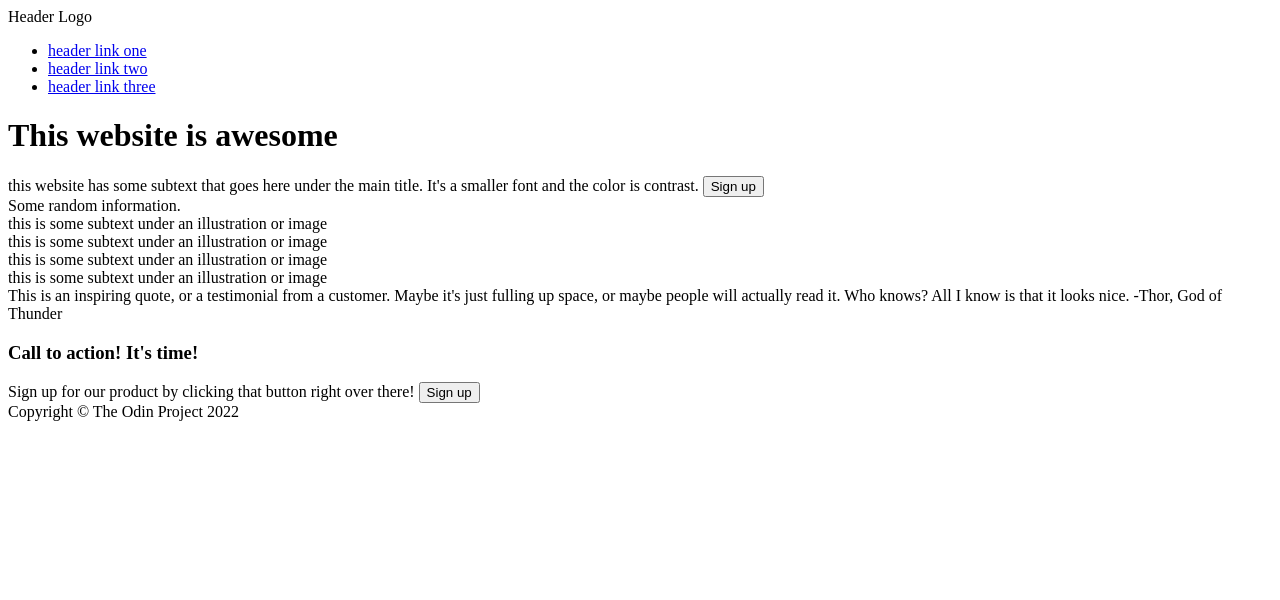
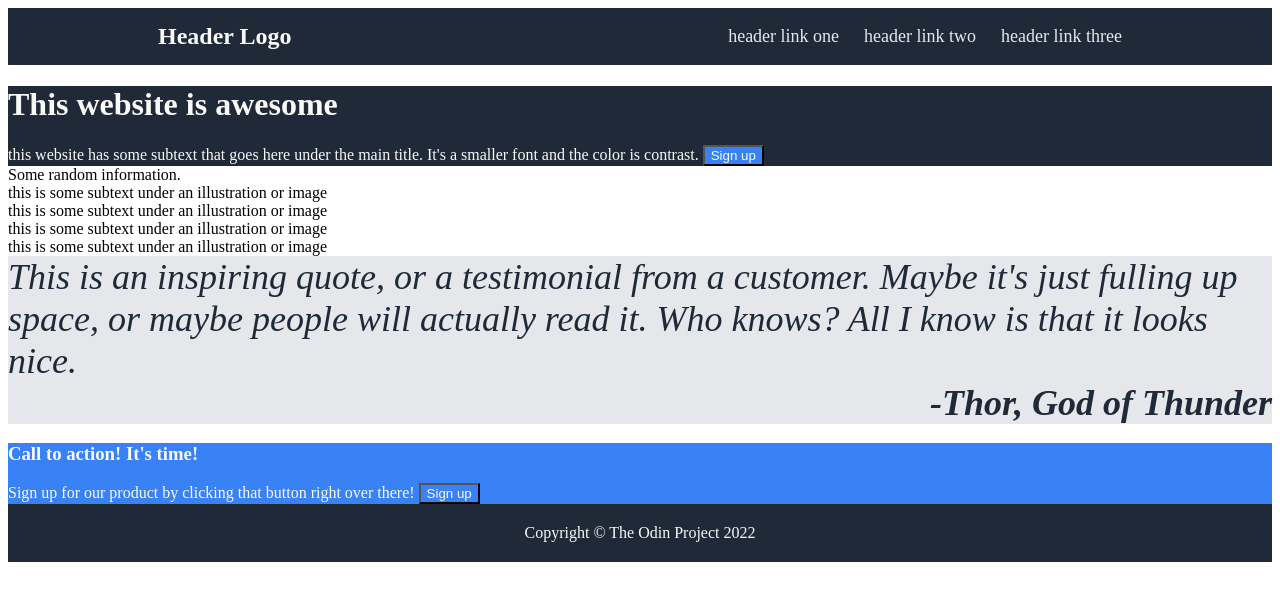
Before and after one commit to Ukasz3/landing-page, a plain HTML site: page Index.html in a window 1280 px wide. Drawn offline with Linux system fonts and the light colour scheme.

Commit message:
Add css landing page
Add color and font size for all sections except .info2

```diff
--- a/Index.html
+++ b/Index.html
@@ -3,6 +3,7 @@
     <head>
         <title>Landing Page</title>
         <meta charset="utf-8">
+        <link rel="stylesheet" href="style.css">
     </head>
 
     <body>
@@ -15,7 +16,7 @@
             </ul>
         </div>
         <div class="body">
-            <div class="info">
+            <div class="info1">
                 <div class="text" >
                     <h1>This website is awesome</h1>
                     this website has some subtext that goes here under the main title. It's a smaller font and the color is contrast.
@@ -25,7 +26,7 @@
 
                 </div>
             </div>
-            <div class="info">
+            <div class="info2">
                 Some random information.
                 <div class="container">
                     <div class="item">
@@ -46,11 +47,11 @@
                     </div>
                 </div>
             </div>
-            <div class="info">
+            <div class="info3">
                 This is an inspiring quote, or a testimonial from a customer. Maybe it's just fulling up space, or maybe people will actually read it. Who knows? All I know is that it looks nice.
-                -Thor, God of Thunder
+                <div class="quote">-Thor, God of Thunder</div>
             </div>
-            <div class="info">
+            <div class="info4">
                 <div class="call-to-action">
                     <h3>Call to action! It's time!</h3>
                     Sign up for our product by clicking that button right over there!
--- /dev/null
+++ b/style.css
@@ -0,0 +1,69 @@
+body {
+    display: flex;
+    flex-direction: column;
+}
+
+.header {
+    background-color: #1F2937;
+    font-size: 24px;
+    color: #F9FAF8;
+    display: flex;
+    justify-content: space-between;
+    align-items: center;
+    padding: 0px 150px;
+    font-weight: 800;
+}
+
+ul {
+    font-size: 18px;
+    list-style: none;
+    display: flex;
+    flex-direction: row;
+    gap: 25px;
+}
+
+a {
+    text-decoration: none;
+    color: #e5e7eb;
+    font-weight: normal;
+    font-size: 18px;
+}
+
+.footer {
+    background-color: #1F2937;
+    color: #F9FAF8;
+    text-align: center;
+    font-size: 16px;
+    padding: 20px;
+}
+
+.info1 {
+    background-color: #1F2937;
+    color: #F9FAF8;
+}
+
+.info3 {
+    background-color: #E5E7EB;
+    font-size: 36px;
+    color: #1F2937;
+    font-style: italic;
+}
+
+.quote {
+    font-weight: 800;
+    text-align: right;
+}
+
+.body {
+    flex: 1;
+}
+
+button {
+    background-color: #3882F6;
+    color: #F9FAF8;
+}
+
+.call-to-action {
+    background-color: #3882F6;
+    color: #F9FAF8;
+}
```
